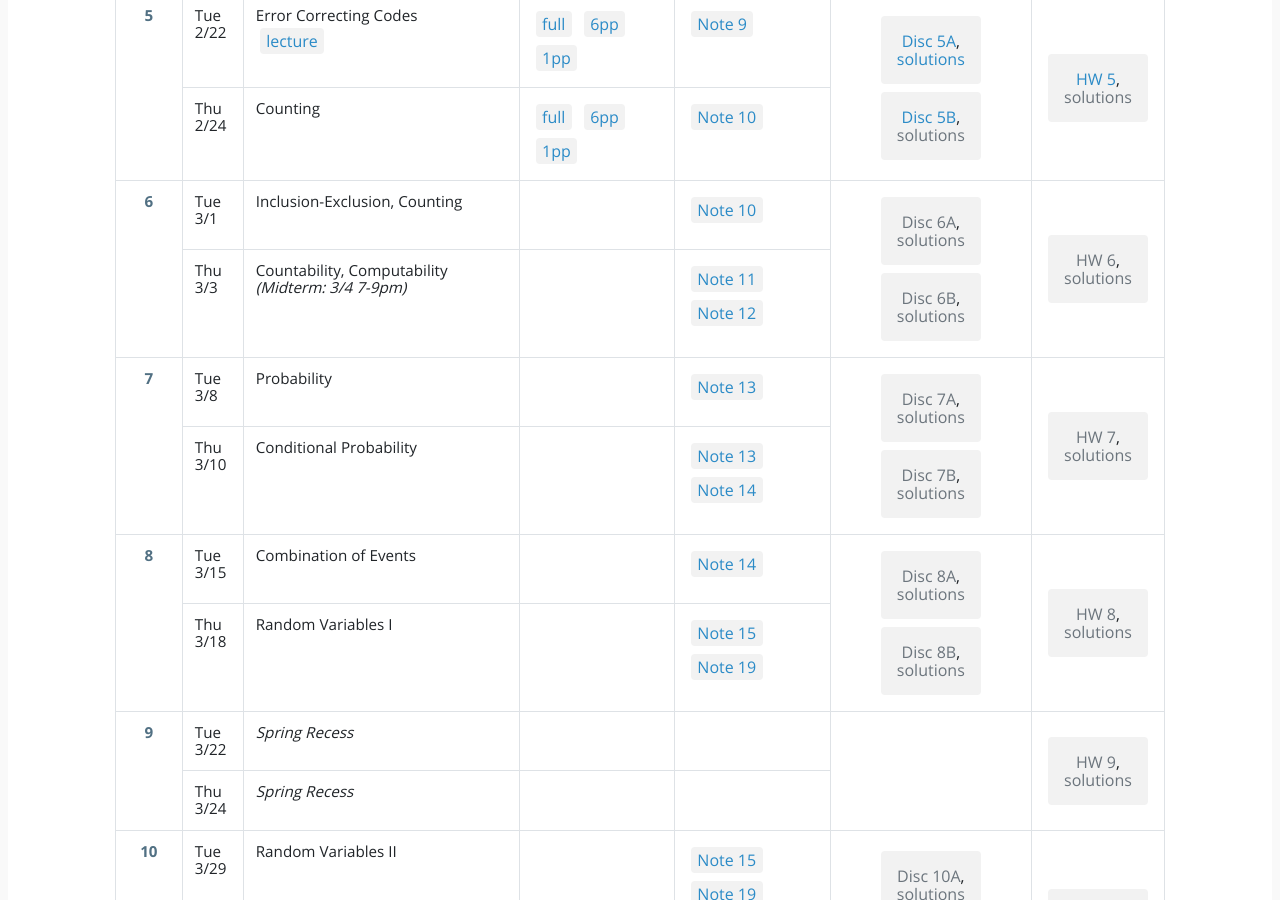
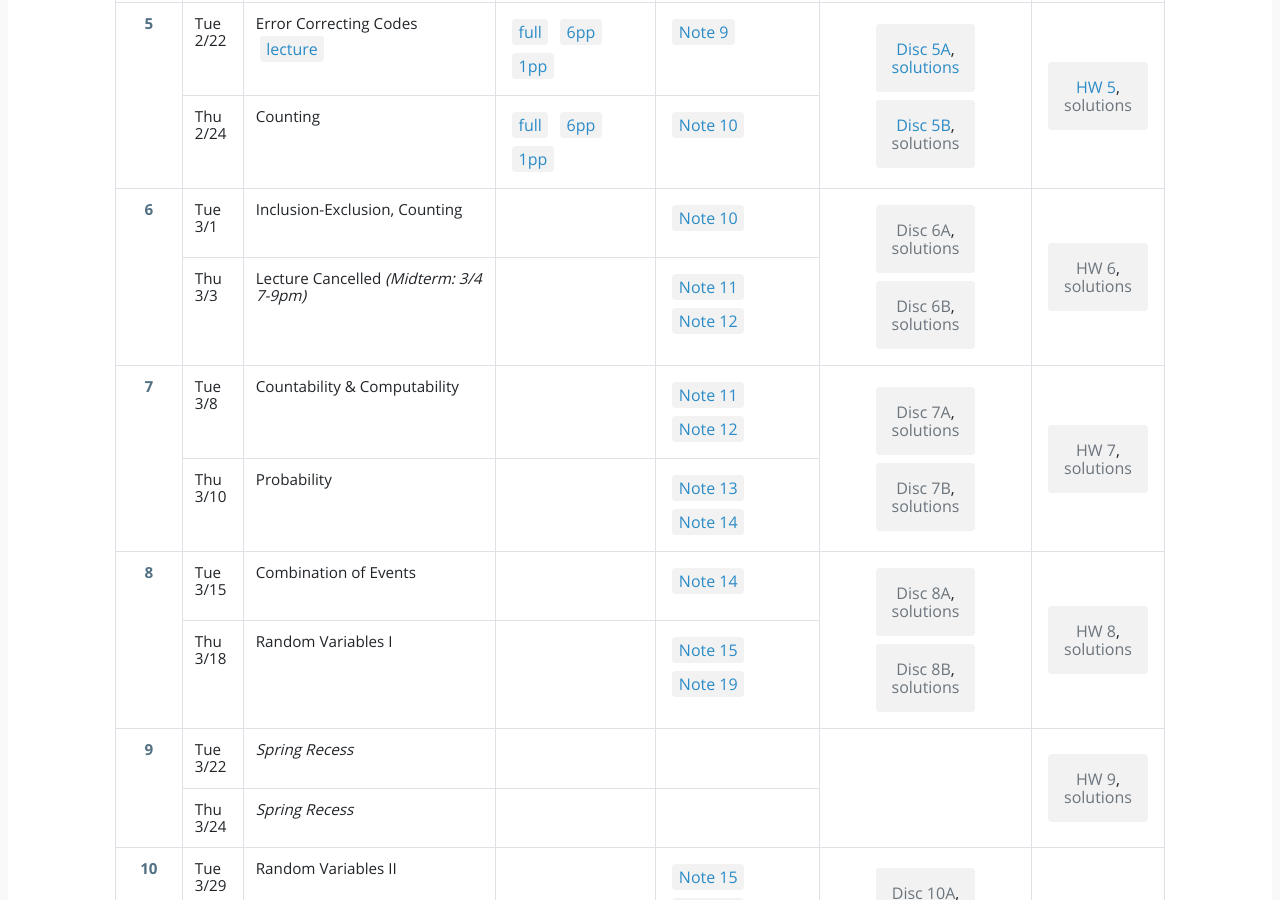
Before and after one commit to tsgoten/cs70-website, a Jekyll site: the page built from index.html, in a window 1280 px wide and 900 px high, scrolled down 1291 px. Built offline with Jekyll 4.4.1, drawn with Linux system fonts in a browser that asks for light colours.

Commit message:
updated lecture schedule

```diff
--- a/_data/materials/week_6.yml
+++ b/_data/materials/week_6.yml
@@ -10,7 +10,7 @@
 - type: lec
   date: "3/3"
   week: 6
-  title: "Countability, Computability \n_(Midterm: 3/4 7-9pm)_"
+  title: "Lecture Cancelled \n_(Midterm: 3/4 7-9pm)_"
   reading_text: [11, 12]
   webcast:
   password:
--- a/_data/materials/week_7.yml
+++ b/_data/materials/week_7.yml
@@ -1,8 +1,8 @@
 - type: lec
   date: "3/8"
   week: 7
-  title: Probability
-  reading_text: [13]
+  title: Countability & Computability
+  reading_text: [11, 12]
   webcast:
   password:
   resources:
@@ -10,7 +10,7 @@
 - type: lec
   date: "3/10"
   week: 7
-  title: Conditional Probability
+  title: Probability
   reading_text: [13, 14]
   webcast:
   password:
```
